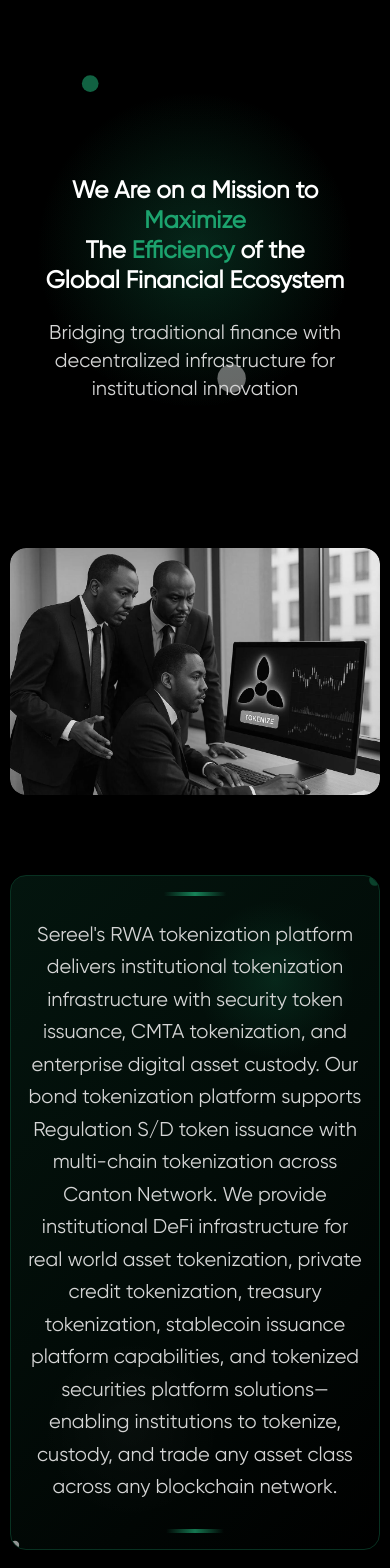
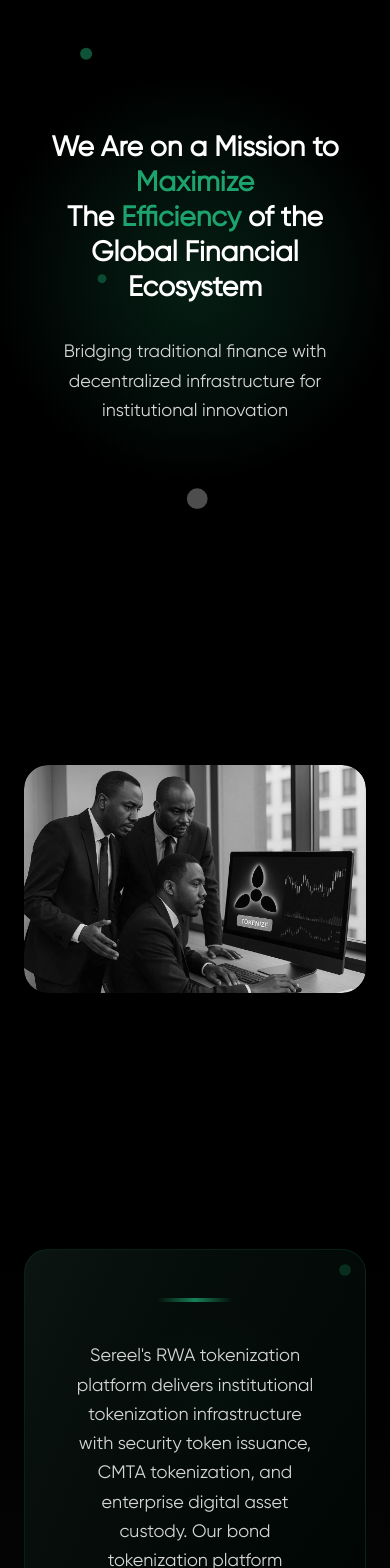
Before and after one commit to 0xsereel/website, a React (Vite) app: page /about in a window 390 px wide. Shown: the part 80-1648 px from the top of the page. Built offline with nearby package versions, Linux system fonts and the light colour scheme.

Commit message:
Redesign About page components with improved layout, spacing, and background variations

```diff
--- a/src/components/About/AboutHero.tsx
+++ b/src/components/About/AboutHero.tsx
@@ -14,53 +14,61 @@ export default function AboutHero() {
   return (
     <div className="w-full min-h-screen bg-black text-white">
       <Header />
-      <div className="pt-20"></div>
-        {/* Enhanced Hero Section */}
+
+      {/* Hero Section with increased spacing */}
       <motion.div
-          className="w-full h-[500px] bg-black flex items-center justify-center relative overflow-hidden pt-20"
+        className="w-full min-h-[85vh] bg-black flex items-center justify-center relative overflow-hidden"
       >
-          {/* Animated background */}
+        {/* Animated background gradients */}
         <motion.div
           className="absolute inset-0"
           animate={{
             background: [
-              "radial-gradient(circle at 20% 20%, rgba(28, 163, 110, 0.15) 0%, transparent 50%), radial-gradient(circle at 80% 80%, rgba(28, 163, 110, 0.1) 0%, transparent 50%)",
-              "radial-gradient(circle at 80% 20%, rgba(28, 163, 110, 0.15) 0%, transparent 50%), radial-gradient(circle at 20% 80%, rgba(28, 163, 110, 0.1) 0%, transparent 50%)",
-              "radial-gradient(circle at 50% 50%, rgba(28, 163, 110, 0.15) 0%, transparent 50%), radial-gradient(circle at 50% 50%, rgba(28, 163, 110, 0.1) 0%, transparent 50%)",
-              "radial-gradient(circle at 20% 20%, rgba(28, 163, 110, 0.15) 0%, transparent 50%), radial-gradient(circle at 80% 80%, rgba(28, 163, 110, 0.1) 0%, transparent 50%)",
+              "radial-gradient(circle at 20% 20%, rgba(28, 163, 110, 0.12) 0%, transparent 50%), radial-gradient(circle at 80% 80%, rgba(28, 163, 110, 0.08) 0%, transparent 50%)",
+              "radial-gradient(circle at 80% 20%, rgba(28, 163, 110, 0.12) 0%, transparent 50%), radial-gradient(circle at 20% 80%, rgba(28, 163, 110, 0.08) 0%, transparent 50%)",
+              "radial-gradient(circle at 50% 50%, rgba(28, 163, 110, 0.12) 0%, transparent 50%), radial-gradient(circle at 50% 50%, rgba(28, 163, 110, 0.08) 0%, transparent 50%)",
+              "radial-gradient(circle at 20% 20%, rgba(28, 163, 110, 0.12) 0%, transparent 50%), radial-gradient(circle at 80% 80%, rgba(28, 163, 110, 0.08) 0%, transparent 50%)",
             ],
           }}
           transition={{ duration: 10, repeat: Infinity, ease: "easeInOut" }}
         />
 
-        {/* Floating elements */}
+        {/* Floating decorative elements */}
         <motion.div
-          className="absolute top-20 left-20 w-4 h-4 bg-[#1CA36E] rounded-full opacity-60"
+          className="absolute top-32 left-20 w-3 h-3 bg-[#1CA36E] rounded-full opacity-50"
           animate={{
-            y: [0, -30, 0],
-            x: [0, 15, 0],
+            y: [0, -40, 0],
+            x: [0, 20, 0],
+            scale: [1, 1.4, 1],
+          }}
+          transition={{ duration: 7, repeat: Infinity, ease: "easeInOut" }}
+        />
+        <motion.div
+          className="absolute bottom-40 right-40 w-4 h-4 bg-white rounded-full opacity-30"
+          animate={{
+            y: [0, 30, 0],
+            x: [0, -25, 0],
             scale: [1, 1.3, 1],
           }}
-          transition={{ duration: 6, repeat: Infinity, ease: "easeInOut" }}
+          transition={{ duration: 9, repeat: Infinity, ease: "easeInOut", delay: 2 }}
         />
         <motion.div
-          className="absolute bottom-32 right-32 w-6 h-6 bg-white rounded-full opacity-40"
+          className="absolute top-1/2 left-1/4 w-2 h-2 bg-[#1CA36E] rounded-full opacity-40"
           animate={{
-            y: [0, 20, 0],
-            x: [0, -20, 0],
-            scale: [1, 1.2, 1],
+            y: [0, -20, 0],
+            scale: [1, 1.5, 1],
           }}
-          transition={{ duration: 8, repeat: Infinity, ease: "easeInOut", delay: 2 }}
+          transition={{ duration: 5, repeat: Infinity, ease: "easeInOut", delay: 1 }}
         />
 
         <motion.div
-          className="flex text-center flex-col items-center justify-center relative z-10 px-5"
+          className="flex text-center flex-col items-center justify-center relative z-10 px-6 max-w-7xl mx-auto"
           initial={{ opacity: 0, y: 50 }}
           animate={{ opacity: 1, y: 0 }}
           transition={{ duration: 0.8 }}
         >
           <motion.h1
-            className="lg:text-6xl text-4xl font-bold leading-tight mb-6"
+            className="lg:text-7xl text-5xl font-bold leading-tight mb-8"
             initial={{ opacity: 0, y: 30 }}
             animate={{ opacity: 1, y: 0 }}
             transition={{ duration: 0.8, delay: 0.2 }}
@@ -72,7 +80,7 @@ export default function AboutHero() {
             Global Financial Ecosystem
           </motion.h1>
           <motion.p
-            className="text-xl text-[#D5D5D5] max-w-3xl mx-auto"
+            className="text-2xl text-[#D5D5D5] max-w-4xl mx-auto leading-relaxed"
             initial={{ opacity: 0, y: 20 }}
             animate={{ opacity: 1, y: 0 }}
             transition={{ duration: 0.8, delay: 0.4 }}
@@ -82,21 +90,41 @@ export default function AboutHero() {
         </motion.div>
       </motion.div>
 
-      <div className="w-full bg-black py-20 relative overflow-hidden">
-        {/* Team Section */}
+      {/* Main content sections with strategic backgrounds */}
+      <div className="w-full">
+        {/* Team Section - Black background */}
+        <div className="bg-black py-32">
           <TeamSection peopleImagePath={peopleImagePath} />
+        </div>
 
-        {/* About Intro */}
+        {/* About Intro - Subtle gradient background */}
+        <div className="bg-gradient-to-b from-black via-[#0A0A0A] to-black py-32">
           <AboutIntro />
+        </div>
 
-        {/* Mission Statement */}
+        {/* Mission Statement - Black background with spacing */}
+        <div className="bg-black py-32">
           <MissionStatement />
+        </div>
 
-        {/* Solutions Section */}
+        {/* Solutions Section - Subtle radial gradient background */}
+        <div className="relative py-32 overflow-hidden">
+          <div className="absolute inset-0 bg-black" />
+          <div
+            className="absolute inset-0 opacity-30"
+            style={{
+              background: "radial-gradient(circle at 50% 0%, rgba(28, 163, 110, 0.08) 0%, transparent 60%)"
+            }}
+          />
+          <div className="relative z-10">
             <SolutionsSection />
+          </div>
+        </div>
 
-        {/* Security Section */}
+        {/* Security Section - Dark gradient background */}
+        <div className="bg-gradient-to-b from-black via-[#0A0A0A] to-[#050505] py-32 pb-40">
           <SecuritySection />
+        </div>
       </div>
     </div>
   );
--- a/src/components/About/AboutIntro.tsx
+++ b/src/components/About/AboutIntro.tsx
@@ -7,63 +7,66 @@ export default function AboutIntro() {
   return (
     <motion.div
       ref={ref}
-      className="w-full flex items-center justify-center mb-20"
+      className="w-full flex items-center justify-center"
       initial={{ opacity: 0, y: 50 }}
       animate={isInView ? { opacity: 1, y: 0 } : {}}
       transition={{ duration: 0.8 }}
     >
-      <div className="w-[95%] max-w-6xl mx-auto">
+      <div className="w-full max-w-6xl mx-auto px-6">
         <motion.div
-          className="relative overflow-hidden rounded-2xl border border-[#1CA36E]/30"
+          className="relative overflow-hidden rounded-3xl border border-[#1CA36E]/20 bg-gradient-to-br from-[#0A0A0A] to-black"
           initial={{ opacity: 0, scale: 0.95 }}
           animate={isInView ? { opacity: 1, scale: 1 } : {}}
           transition={{ duration: 0.8, delay: 0.2 }}
         >
+          {/* Animated background gradient */}
           <motion.div
             className="absolute inset-0"
             animate={{
               background: [
-                "linear-gradient(135deg, rgba(28, 163, 110, 0.15) 0%, rgba(28, 163, 110, 0.05) 50%, rgba(0, 0, 0, 0.1) 100%)",
-                "linear-gradient(135deg, rgba(28, 163, 110, 0.05) 0%, rgba(28, 163, 110, 0.15) 50%, rgba(0, 0, 0, 0.1) 100%)",
-                "linear-gradient(135deg, rgba(28, 163, 110, 0.15) 0%, rgba(28, 163, 110, 0.05) 50%, rgba(0, 0, 0, 0.1) 100%)",
+                "linear-gradient(135deg, rgba(28, 163, 110, 0.08) 0%, rgba(28, 163, 110, 0.03) 50%, rgba(0, 0, 0, 0) 100%)",
+                "linear-gradient(135deg, rgba(28, 163, 110, 0.03) 0%, rgba(28, 163, 110, 0.08) 50%, rgba(0, 0, 0, 0) 100%)",
+                "linear-gradient(135deg, rgba(28, 163, 110, 0.08) 0%, rgba(28, 163, 110, 0.03) 50%, rgba(0, 0, 0, 0) 100%)",
               ],
             }}
             transition={{ duration: 8, repeat: Infinity, ease: "easeInOut" }}
           />
 
+          {/* Decorative glowing orbs */}
           <motion.div
-            className="absolute top-10 right-10 w-32 h-32 rounded-full"
+            className="absolute top-16 right-16 w-40 h-40 rounded-full"
             style={{
-              background: "radial-gradient(circle, rgba(28, 163, 110, 0.3) 0%, transparent 70%)",
+              background: "radial-gradient(circle, rgba(28, 163, 110, 0.15) 0%, transparent 70%)",
             }}
             animate={{
               scale: [1, 1.3, 1],
-              opacity: [0.3, 0.6, 0.3],
+              opacity: [0.2, 0.4, 0.2],
             }}
-            transition={{ duration: 5, repeat: Infinity, ease: "easeInOut" }}
+            transition={{ duration: 6, repeat: Infinity, ease: "easeInOut" }}
           />
 
           <motion.div
-            className="absolute bottom-10 left-10 w-40 h-40 rounded-full"
+            className="absolute bottom-16 left-16 w-48 h-48 rounded-full"
             style={{
-              background: "radial-gradient(circle, rgba(255, 255, 255, 0.1) 0%, transparent 70%)",
+              background: "radial-gradient(circle, rgba(255, 255, 255, 0.05) 0%, transparent 70%)",
             }}
             animate={{
               scale: [1, 1.4, 1],
-              opacity: [0.2, 0.4, 0.2],
+              opacity: [0.15, 0.3, 0.15],
             }}
-            transition={{ duration: 6, repeat: Infinity, ease: "easeInOut", delay: 2 }}
+            transition={{ duration: 7, repeat: Infinity, ease: "easeInOut", delay: 2 }}
           />
 
-          <div className="relative z-10 p-8 lg:p-12">
+          <div className="relative z-10 p-12 lg:p-20">
+            {/* Top decorative line */}
             <motion.div
-              className="flex items-center justify-center mb-6"
+              className="flex items-center justify-center mb-10"
               initial={{ opacity: 0, y: 20 }}
               animate={isInView ? { opacity: 1, y: 0 } : {}}
               transition={{ duration: 0.8, delay: 0.4 }}
             >
               <motion.div
-                className="w-20 h-1 bg-gradient-to-r from-transparent via-[#1CA36E] to-transparent"
+                className="w-24 h-1 bg-gradient-to-r from-transparent via-[#1CA36E] to-transparent"
                 animate={{
                   scaleX: [0.5, 1, 0.5],
                   opacity: [0.5, 1, 0.5],
@@ -72,8 +75,9 @@ export default function AboutIntro() {
               />
             </motion.div>
 
+            {/* Main content with increased spacing */}
             <motion.p
-              className="text-xl lg:text-2xl leading-relaxed text-[#D5D5D5] text-center"
+              className="text-2xl lg:text-3xl leading-relaxed text-[#D5D5D5] text-center font-light"
               initial={{ opacity: 0, y: 20 }}
               animate={isInView ? { opacity: 1, y: 0 } : {}}
               transition={{ duration: 0.8, delay: 0.6 }}
@@ -81,14 +85,15 @@ export default function AboutIntro() {
               Sereel's RWA tokenization platform delivers institutional tokenization infrastructure with security token issuance, CMTA tokenization, and enterprise digital asset custody. Our bond tokenization platform supports Regulation S/D token issuance with multi-chain tokenization across Canton Network. We provide institutional DeFi infrastructure for real world asset tokenization, private credit tokenization, treasury tokenization, stablecoin issuance platform capabilities, and tokenized securities platform solutions—enabling institutions to tokenize, custody, and trade any asset class across any blockchain network.
             </motion.p>
 
+            {/* Bottom decorative line */}
             <motion.div
-              className="flex items-center justify-center mt-6"
+              className="flex items-center justify-center mt-10"
               initial={{ opacity: 0, y: 20 }}
               animate={isInView ? { opacity: 1, y: 0 } : {}}
               transition={{ duration: 0.8, delay: 0.8 }}
             >
               <motion.div
-                className="w-20 h-1 bg-gradient-to-r from-transparent via-[#1CA36E] to-transparent"
+                className="w-24 h-1 bg-gradient-to-r from-transparent via-[#1CA36E] to-transparent"
                 animate={{
                   scaleX: [0.5, 1, 0.5],
                   opacity: [0.5, 1, 0.5],
@@ -98,19 +103,20 @@ export default function AboutIntro() {
             </motion.div>
           </div>
 
+          {/* Corner accent dots */}
           <motion.div
-            className="absolute top-0 right-0 w-2 h-2 bg-[#1CA36E] rounded-full opacity-80"
+            className="absolute top-4 right-4 w-2 h-2 bg-[#1CA36E] rounded-full opacity-60"
             animate={{
               scale: [1, 1.5, 1],
-              opacity: [0.8, 0.3, 0.8],
+              opacity: [0.6, 0.2, 0.6],
             }}
             transition={{ duration: 2, repeat: Infinity, ease: "easeInOut" }}
           />
           <motion.div
-            className="absolute bottom-0 left-0 w-2 h-2 bg-white rounded-full opacity-60"
+            className="absolute bottom-4 left-4 w-2 h-2 bg-white rounded-full opacity-40"
             animate={{
               scale: [1, 1.5, 1],
-              opacity: [0.6, 0.2, 0.6],
+              opacity: [0.4, 0.1, 0.4],
             }}
             transition={{ duration: 2, repeat: Infinity, ease: "easeInOut", delay: 1 }}
           />
--- a/src/components/About/TeamSection.tsx
+++ b/src/components/About/TeamSection.tsx
@@ -2,19 +2,18 @@
 import { motion } from "framer-motion";
 import { useScrollAnimation } from "../../hooks/useScrollAnimation";
 
-// Team Section Component
 const TeamSection = ({ peopleImagePath }: { peopleImagePath: string }) => {
   const { ref, isInView } = useScrollAnimation();
 
   return (
     <motion.div
       ref={ref}
-      className="w-full flex items-center justify-center mb-20"
+      className="w-full flex items-center justify-center"
       initial={{ opacity: 0, y: 50 }}
       animate={isInView ? { opacity: 1, y: 0 } : {}}
       transition={{ duration: 0.8 }}
     >
-      <div className="w-[95%] max-w-4xl mx-auto">
+      <div className="w-full max-w-5xl mx-auto px-6">
 
         <motion.div
           className="relative group"
@@ -23,13 +22,13 @@ const TeamSection = ({ peopleImagePath }: { peopleImagePath: string }) => {
           transition={{ duration: 0.8, delay: 0.4 }}
         >
           <motion.div
-            className="relative overflow-hidden rounded-2xl"
-            whileHover={{ scale: 1.02 }}
-            transition={{ duration: 0.3 }}
+            className="relative overflow-hidden rounded-3xl"
+            whileHover={{ scale: 1.01 }}
+            transition={{ duration: 0.4, ease: "easeOut" }}
           >
             <img
               src={peopleImagePath}
-              className="w-full max-w-[800px] mx-auto rounded-2xl grayscale hover:grayscale-0 transition-all duration-500"
+              className="w-full max-w-[900px] mx-auto rounded-3xl grayscale hover:grayscale-0 transition-all duration-700 shadow-2xl"
               alt="Team photo"
               onError={(e) => {
                 const target = e.target as HTMLImageElement;
@@ -39,28 +38,28 @@ const TeamSection = ({ peopleImagePath }: { peopleImagePath: string }) => {
             />
 
             {/* Fallback placeholder */}
-            <div className="w-full h-64 bg-[#202026] rounded-2xl items-center justify-center text-[#969696] hidden">
+            <div className="w-full h-96 bg-gradient-to-br from-[#1A1A1A] to-[#0A0A0A] rounded-3xl items-center justify-center text-[#969696] hidden">
               <div className="text-center">
-                <div className="text-4xl mb-2">👥</div>
-                <p>Team Photo</p>
+                <div className="text-6xl mb-4">👥</div>
+                <p className="text-xl">Team Photo</p>
               </div>
             </div>
 
-            {/* Overlay effect */}
+            {/* Subtle overlay effect */}
             <motion.div
-              className="absolute inset-0 bg-gradient-to-t from-[#1CA36E]/20 via-transparent to-transparent opacity-0 group-hover:opacity-100 transition-opacity duration-300"
+              className="absolute inset-0 bg-gradient-to-t from-[#1CA36E]/10 via-transparent to-transparent opacity-0 group-hover:opacity-100 transition-opacity duration-500"
               initial={{ opacity: 0 }}
               whileHover={{ opacity: 1 }}
             />
 
-            {/* Glowing border */}
+            {/* Glowing border on hover */}
             <motion.div
-              className="absolute inset-0 rounded-2xl border-2 border-transparent"
+              className="absolute inset-0 rounded-3xl border-2 border-transparent"
               whileHover={{
-                borderColor: "#1CA36E",
-                boxShadow: "0 0 30px rgba(28, 163, 110, 0.3)"
+                borderColor: "rgba(28, 163, 110, 0.4)",
+                boxShadow: "0 0 40px rgba(28, 163, 110, 0.2)"
               }}
-              transition={{ duration: 0.3 }}
+              transition={{ duration: 0.4 }}
             />
           </motion.div>
         </motion.div>
```
Also changed, not shown: src/components/About/MissionStatement.tsx (+38 -21 lines), src/components/About/SecuritySection.tsx (+37 -30 lines), src/components/About/SolutionsSection.tsx (+24 -25 lines). Lines whose indentation alone changed are shown as unchanged.
